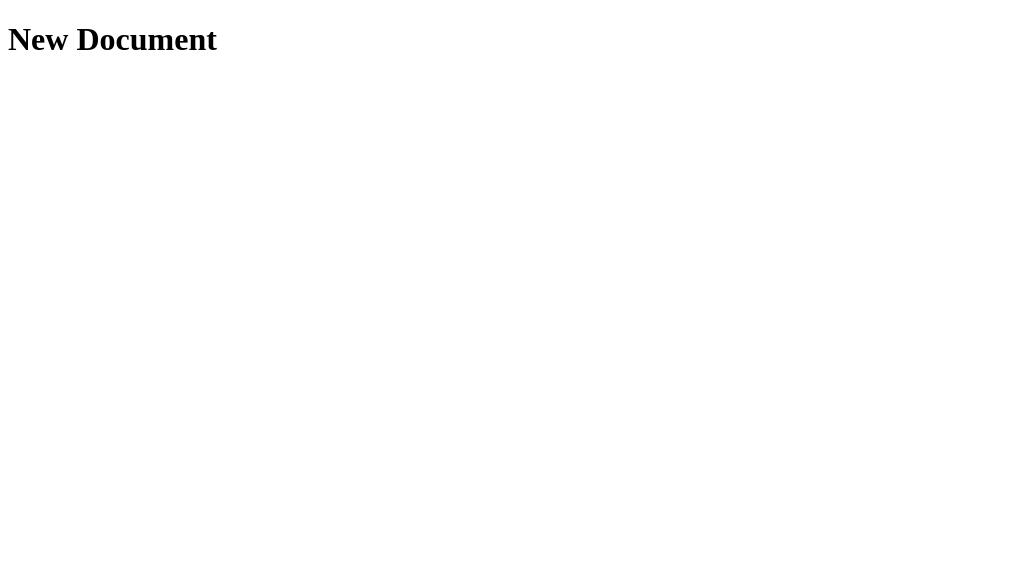
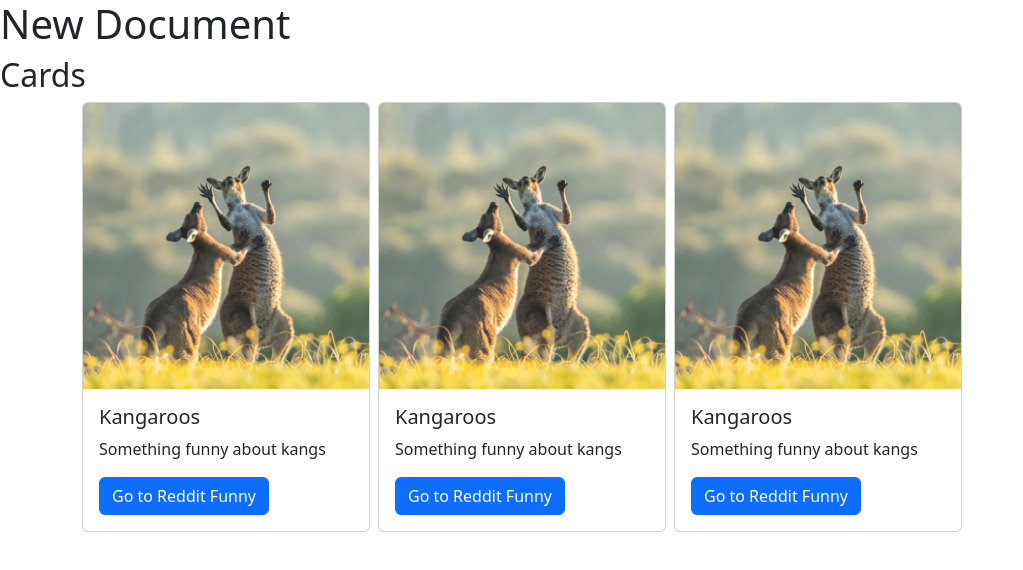
Before and after one commit to bigodbiel/bootstrap, a website: page index.html in a window 1280 px wide. Shown: the whole page, without its empty margins (0-1023 px from the left). Drawn offline with nearby package versions, Linux system fonts and the light colour scheme.

Commit message:
working initial site with cards in boots

```diff
--- a/app.js
+++ b/app.js
@@ -2,6 +2,9 @@ const express = require("express");
 require("dotenv").config();
 const app = express();
 const path = require("path");
+
+app.use(express.static(path.join(__dirname, "/node_modules/bootstrap/dist")));
+app.use("/public", express.static(path.join(__dirname, "/public")));
 
 app.get("/index", (req, res) => {
   res.sendFile(path.join(__dirname, "./index.html"));
--- a/index.html
+++ b/index.html
@@ -2,11 +2,58 @@
 <html lang="en">
   <head>
     <meta charset="UTF-8" />
-
     <meta name="viewport" content="width=device-width, initial-scale=1.0" />
     <title>NEW BOOTSTRAPPING</title>
   </head>
   <body>
     <h1>New Document</h1>
+    <h2>Cards</h2>
+    <div class="container gap-2 d-flex">
+      <div class="card" style="width: 18rem">
+        <img
+          class="card-img-top"
+          src="./public/img/kangs.jpeg"
+          alt="Kangaroos image cap"
+        />
+        <div class="card-body">
+          <h5 class="card-title">Kangaroos</h5>
+          <p class="card-text">Something funny about kangs</p>
+          <a href="https://www.reddit.com/r/Funnypics/" class="btn btn-primary"
+            >Go to Reddit Funny</a
+          >
+        </div>
+      </div>
+      <div class="card" style="width: 18rem">
+        <img
+          class="card-img-top"
+          src="./public/img/kangs.jpeg"
+          alt="Kangaroos image cap"
+        />
+        <div class="card-body">
+          <h5 class="card-title">Kangaroos</h5>
+          <p class="card-text">Something funny about kangs</p>
+          <a href="https://www.reddit.com/r/Funnypics/" class="btn btn-primary"
+            >Go to Reddit Funny</a
+          >
+        </div>
+      </div>
+      <div class="card" style="width: 18rem">
+        <img
+          class="card-img-top"
+          src="./public/img/kangs.jpeg"
+          alt="Kangaroos image cap"
+        />
+        <div class="card-body">
+          <h5 class="card-title">Kangaroos</h5>
+          <p class="card-text">Something funny about kangs</p>
+          <a href="https://www.reddit.com/r/Funnypics/" class="btn btn-primary"
+            >Go to Reddit Funny</a
+          >
+        </div>
+      </div>
+    </div>
+
+    <script language="javascript" src="js/bootstrap.min.js"></script>
+    <link rel="stylesheet" href="css/bootstrap.min.css" />
   </body>
 </html>
```
Also changed, not shown: public/img/kangs.jpeg (added).
